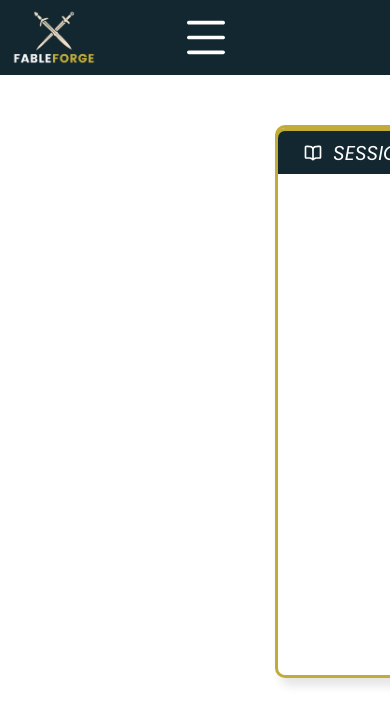
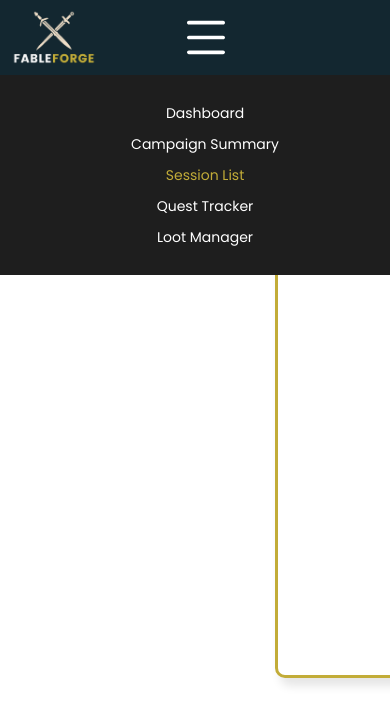
Before and after one commit to alliebourden/fableforge, a React (Vite) app: page /session-list in a window 390 px wide. Shown: the top 724 px of the page. Built offline with nearby package versions, Linux system fonts and the light colour scheme.

Commit message:
style - side bar collapsed responsive

```diff
--- a/src/App.css
+++ b/src/App.css
@@ -116,12 +116,24 @@ html {
   }
 
   .sidebar {
-    width: 200px;
-    height: 175px;
+    height: 200px;
     background-color: #1e1e1e;
-    overflow: auto;
+    overflow: hidden;
+    height: 0;
+    transition: height ease-in-out 0.3s;
     position: fixed;
-    margin-top: 100px;
+    margin-top: 75px;
+    width: 100%;
+    display: flex;
+    justify-content: center;
+    align-items: center;
+  }
+
+  .sidebar.open {
+    height: 200px;
+    justify-content: center;
+    align-items: center;
+    display: flex;
   }
 
   .campaign-tools {
@@ -130,6 +142,15 @@ html {
 
   .sidebar-content {
     display: flex;
+  }
+
+  .sidebar-links p {
+    display: flex;
+    justify-content: center;
+  }
+
+  .icons {
+    margin: 0;
   }
 
   .icons img {
@@ -141,7 +162,6 @@ html {
     flex-direction: column;
     color: #fff;
     font-family: Poppins;
-    margin: 10px 0 0 0px;
   }
 
   .dashboard {
--- a/src/pages/Layout.jsx
+++ b/src/pages/Layout.jsx
@@ -1,4 +1,4 @@
-import React, { useState } from "react";
+import React, { useState, useEffect } from "react";
 import { Outlet, useLocation } from "react-router-dom";
 import Logo from "../../assets/images/logo-small.png";
 import DashboardIcon from "../../assets/icons/DashboardIcon.svg";
@@ -13,7 +13,7 @@ export default function Layout() {
   const navigate = useNavigate();
   const location = useLocation();
   const [activePage, setActivePage] = useState(location.pathname);
-  const [openMenu, setOpenMenu] = useState(false);
+  const [openMenu, setOpenMenu] = useState(window.innerWidth <= 700);
 
   const handleNavigation = (path) => {
     setActivePage(path);
@@ -22,8 +22,23 @@ export default function Layout() {
   };
 
   const toggleMenu = () => {
+    if (window.innerWidth <= 700) {
       setOpenMenu(!openMenu);
+    } else {
+      setOpenMenu(false);
+    }
   };
+
+  useEffect(() => {
+    const handleResize = () => {
+      setOpenMenu(window.innerWidth <= 700);
+    };
+
+    window.addEventListener("resize", handleResize);
+    return () => {
+      window.removeEventListener("resize", handleResize);
+    };
+  }, []);
 
   return (
     <div className="layout-wrapper">
@@ -39,8 +54,7 @@ export default function Layout() {
           />
         </div>
       </div>
-      {openMenu && window.innerWidth <= 700 && (
-        <div className="sidebar">
+      <div className={`sidebar ${openMenu ? "open" : ""}`}>
         <p className="campaign-tools">CAMPAIGN TOOLS</p>
         <div className="sidebar-content">
           <div className="icons">
@@ -84,7 +98,7 @@ export default function Layout() {
           </div>
         </div>
       </div>
-      )}
+
       <Outlet />
     </div>
   );
```
Lines whose indentation alone changed are shown as unchanged.
